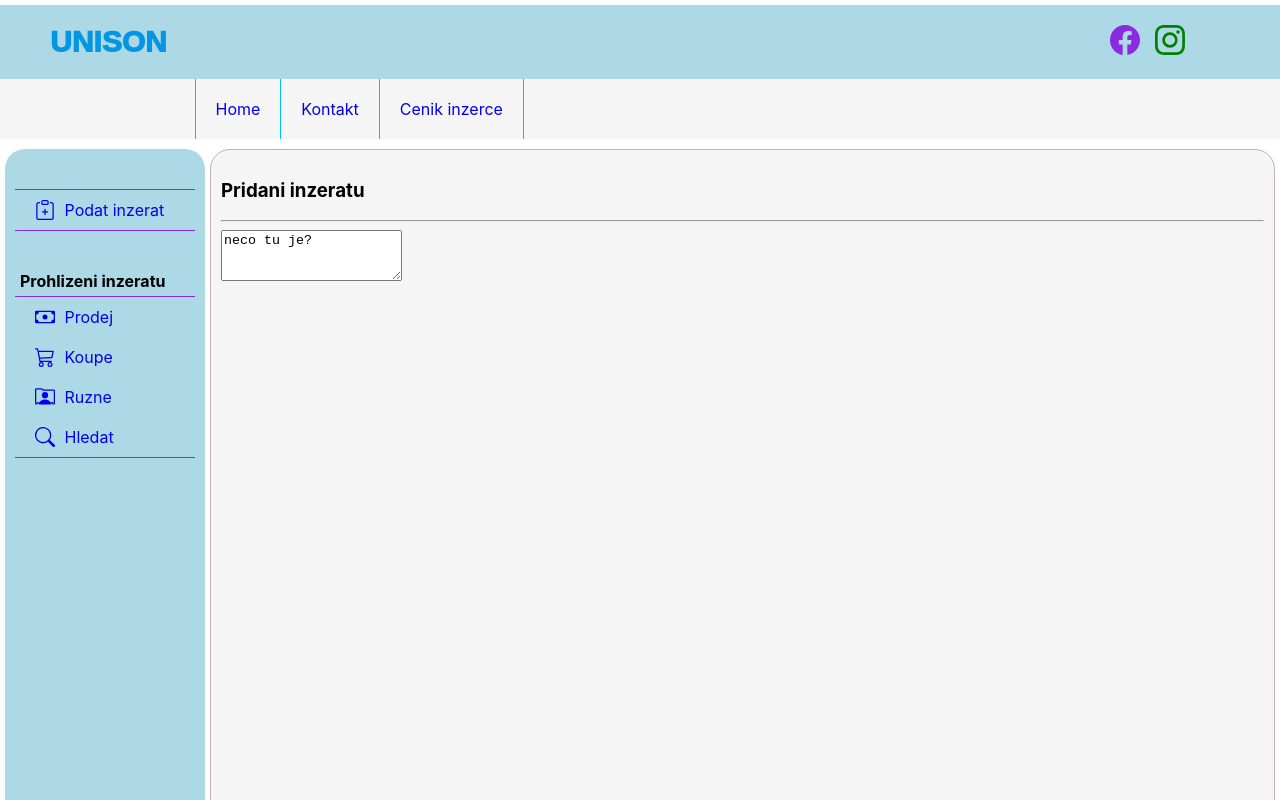
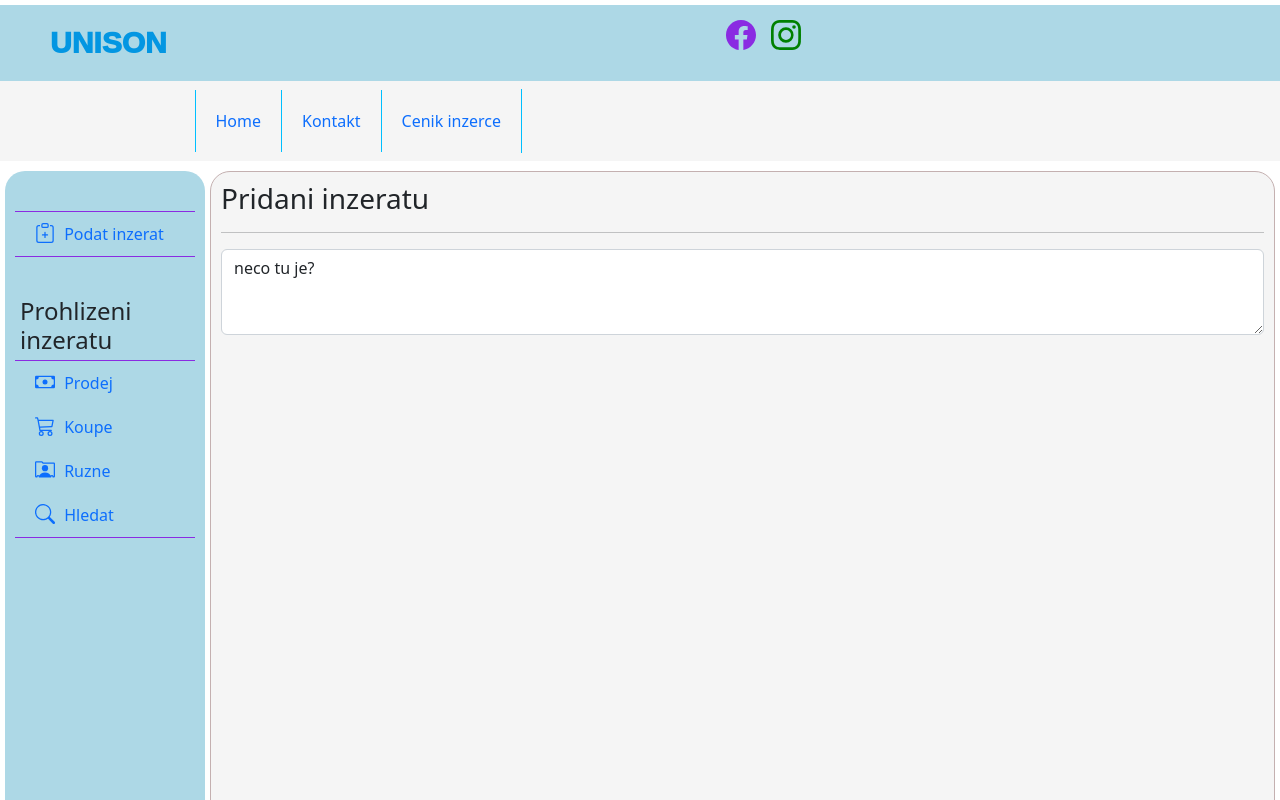
Before and after one commit to SekacMervin/unison, a React (Create React App) app: page /addInzert in a window 1280 px wide. Shown: the top 800 px of the page. Built offline with nearby package versions, Linux system fonts and the light colour scheme.

Commit message:
Zkouska Input a presunuti cscc stylu do jine slozky

```diff
--- a/src/Components/Inputs.js
+++ b/src/Components/Inputs.js
@@ -1,7 +1,7 @@
 
 //// Import packages
 import React from "react";
-//import styles from 'bootstrap/dist/css/bootstrap.css';
+import styles from 'bootstrap/dist/css/bootstrap.css';
 //import Form from "react-bootstrap/Form";
 
 
--- /dev/null
+++ b/src/Styles/Layout.scss
@@ -0,0 +1,256 @@
+
+//// Header
+.header
+{
+    background-color: lightblue;
+    display: flex;
+    width: 100%;
+    height: auto;
+    min-height: 60px;
+    min-width: 620px;
+    margin-top: 5px;
+
+    .header-leftSite
+    {
+        display: flex;
+        width: 45%;
+        margin-left: 50px;
+        margin-right: 50px;
+        padding-top: 20px;
+        padding-bottom: 20px;
+
+        h2
+        {
+            font-family: Arial, Helvetica, sans-serif;
+            color: #0396E2;
+            font-weight: 1000;
+            font-size: 30px;
+            margin: 0px;
+        }
+    }
+
+    .header-rightSite
+    {
+        width: auto;
+        display:flex;
+        margin-left: 50px;
+        margin-right: 50px;
+
+        .header-rightSite-ul
+        {
+            display: flex;
+            padding-left:0;
+            align-items: center;
+        }
+
+        .header-rightSite-li
+        {
+            list-style-type: none;
+        }
+    }
+
+    .header-logoLink
+    {
+        padding-right: 20px;
+    }
+
+    .header-iconFacebook
+    {
+        color: blueviolet;
+        width: 30px;
+        height: 30px;
+    }
+
+    .header-iconInstagram
+    {
+        color: green;
+        width: 30px;
+        height: 30px;
+    }
+
+    .header-iconLink
+    {
+        padding-top: 20px;
+        margin-right: 15px;
+    }
+
+    .header-logoLink:hover
+    {
+        opacity: 50%;
+    }
+
+    .header-iconFacebook:hover
+    {
+        width: 35px;
+        height: 35px;
+    }
+
+    .header-iconInstagram:hover
+    {
+        width: 35px;
+        height: 35px;
+    }
+}
+
+
+
+//// Main body
+.mainbody
+{
+    display: flex;
+    width: 100%;
+    height: 98vh;
+    margin-bottom: 5px;
+    background-color: white;
+}
+
+
+
+//// Navbar
+.navbar
+{
+    margin-bottom: 10px;
+    display: flex;
+    height: auto;
+    background-color: whitesmoke;
+    min-width: 620px;
+
+    .navbar-ul
+    {
+        height: auto;
+        padding-left: 2.5px;
+        display: flex;
+        margin-top: 0px;
+        margin-bottom: 0px;
+        margin-left: 15%;
+        padding-top: 20px;
+        padding-bottom: 20px;
+        border-right-width: 1px;
+        border-right-style: solid;
+        border-right-color:deepskyblue;
+    }
+
+    .navbar-li
+    {
+        list-style-type: none;
+        height: auto;
+    }
+
+    .navbar-li-link
+    {
+        border-left-width: 1px;
+        border-left-style: solid;
+        border-left-color:deepskyblue;
+        padding-left: 20px;
+        padding-right: 20px;
+        padding-top: 20px;
+        padding-bottom: 20px;
+        text-decoration: none;
+    }
+
+    .navbar-li-link:hover
+    {
+        background-color: lightblue;
+        color: red;
+        font-weight: bold;
+    }
+
+    .navbar-li-link:active
+    {
+        background-color: white;
+        color: black;
+    }
+}
+
+
+
+//// Slidebar
+.slidebar
+{
+    background-color: lightblue;
+    border-style: solid;
+    border-radius: 20px;
+    border-width: 0px;
+    height: auto;
+    width: 15%;
+    min-width: 200px;
+    margin-left: 5px;
+
+    h4
+    {
+        margin: 0;
+        margin-left: 15px;
+    }
+
+    .slidebar-ul
+    {
+        border-top-style: solid;
+        border-top-width: 1px;
+        border-color:blueviolet;
+        border-bottom-style: solid;
+        border-bottom-width: 1px;
+        border-color:blueviolet;
+        margin-left: 10px;
+        margin-right: 10px;
+        margin-top: 40px;
+        margin-bottom: 40px;
+        padding-left: 0px;
+        list-style-type: none;
+        align-items: center;
+    }
+
+    .slidebar-li
+    {
+        padding-top: 10px;
+        padding-bottom: 10px;
+        padding-left: 20px;
+    }
+
+    .slidebar-li-link
+    {
+        text-decoration: none;
+    }
+
+    .slidebar-li-link-icon
+    {
+        margin-right: 5px;
+        vertical-align: text-top;
+        width: 20px;
+        height: 20px;
+    }
+
+    .slidebar-li-link:hover
+    {
+        text-decoration:underline;
+        color: red;
+    }
+}
+
+
+
+//// Content body
+.contentBody
+{
+    background-color: whitesmoke;
+    border-style: solid;
+    border-radius: 20px;
+    border-width: 1px;
+    border-color: rgb(196, 176, 176);
+    width: 85%;
+    min-width: 400px;
+    height: auto;
+    margin-left: 5px;
+    margin-right: 5px;
+    padding: 10px;
+}
+
+
+
+//// Pri velkem zmenseni okna prohlizece
+@media screen and (max-width: 800px)
+{
+    .header
+    {
+        flex-direction: column;
+    }
+}
--- /dev/null
+++ b/src/Styles/Styles.scss
@@ -0,0 +1,2 @@
+// Import others .scss
+@use './Layout.scss'
--- a/src/pages/Layout.js
+++ b/src/pages/Layout.js
@@ -1,7 +1,7 @@
 
 //// Import backages
 import { Outlet, Link } from "react-router-dom";
-import Styles from "./Styles.scss";
+import Styles from "../Styles/Styles.scss";
 
 // Icons
 import { Facebook,Instagram,Cash,Cart3,PersonRolodex,
@@ -15,7 +15,7 @@ const Layout = () => {
           <div className="header-leftSite">
             <h2>UNISON</h2>
           </div>
-          <div style={{width: "30%"}}></div>
+
           <div className="header-rightSite">
             <ul className="header-rightSite-ul">
               <li className="header-rightSite-li">
```
